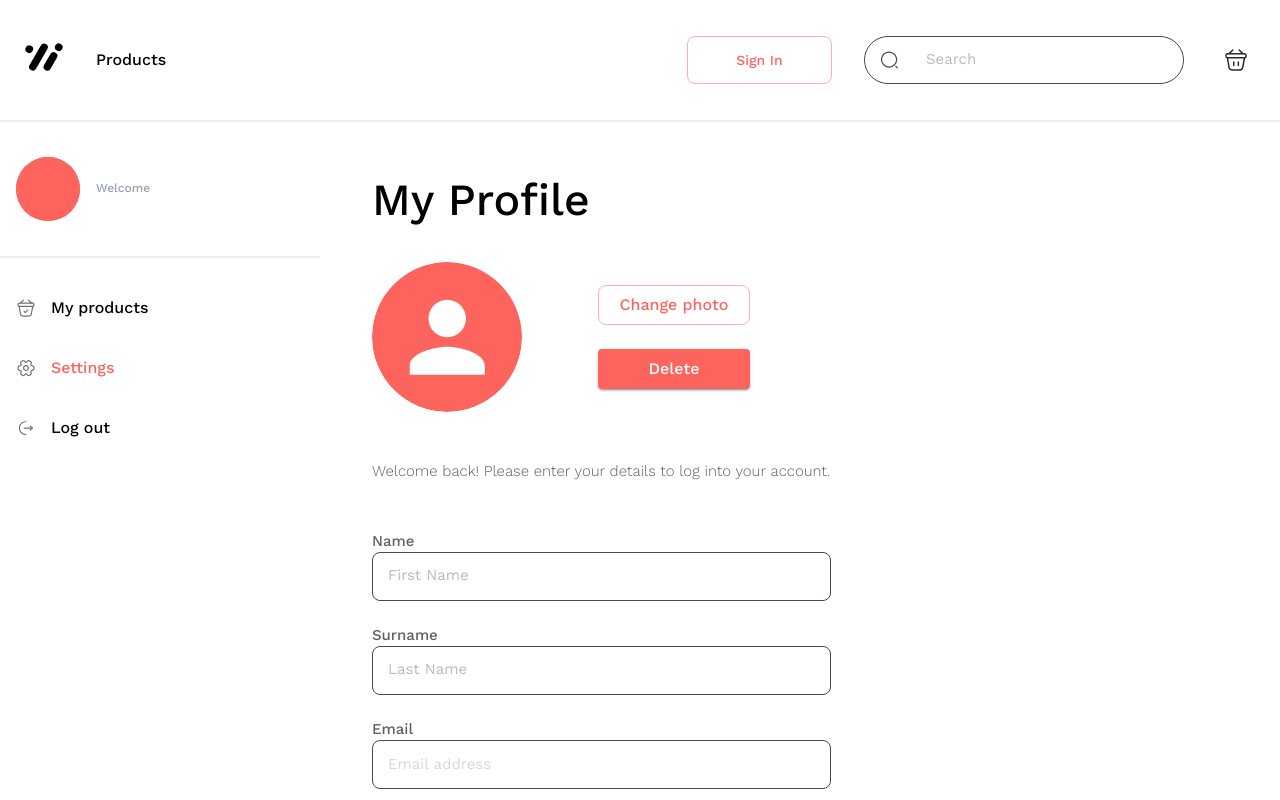
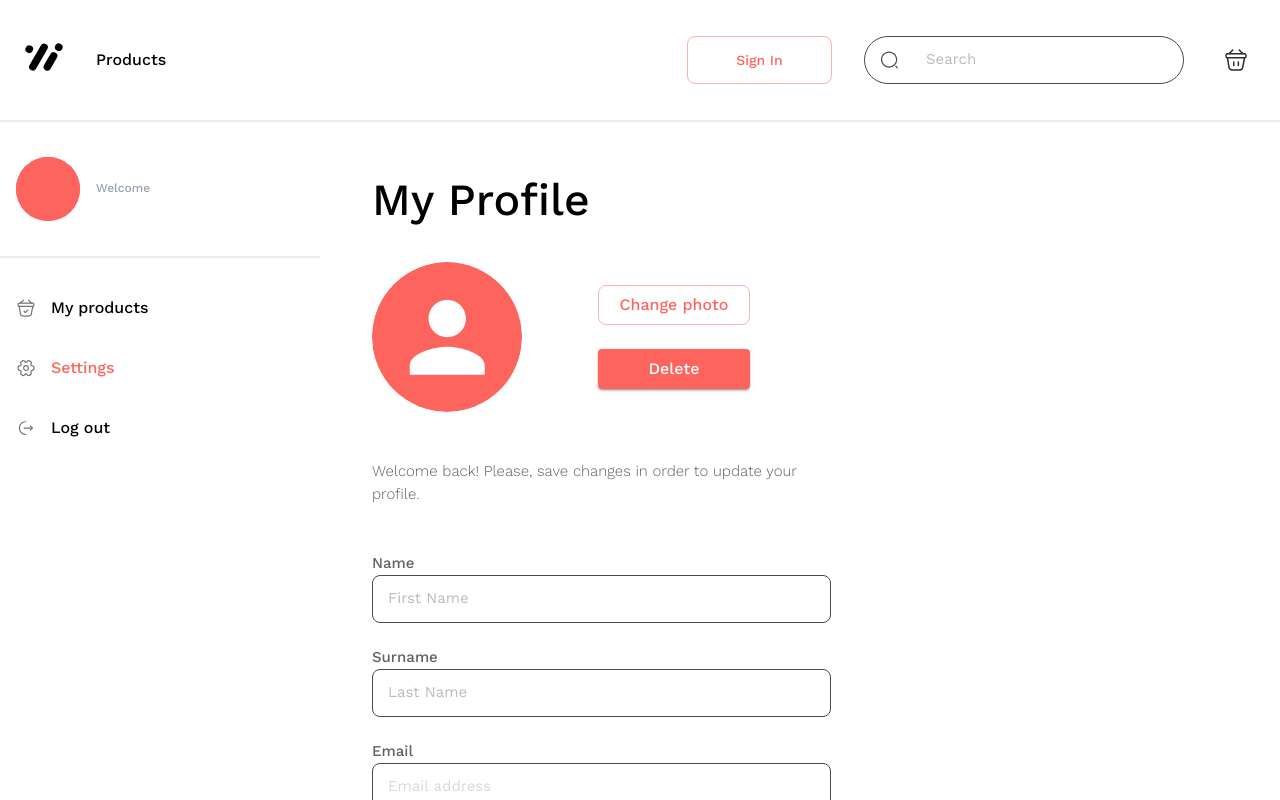
Before and after one commit to Gandrejko/shoes-shop, a Next.js app: page /settings in a window 1280 px wide. Built offline with nearby package versions, Linux system fonts and the light colour scheme; no server answers.

Commit message:
* change user welcome text

```diff
--- a/src/components/UpdateProfile/UpdateForm.tsx
+++ b/src/components/UpdateProfile/UpdateForm.tsx
@@ -100,7 +100,7 @@ const UpdateForm = ({
       >
         <UpdateProfileAvatarContainer />
         <Typography sx={styles.paragraph}>
-          Welcome back! Please enter your details to log into your account.
+          Welcome back! Please, save changes in order to update your profile.
         </Typography>
         <UpdateFormContainer />
       </Box>
```
